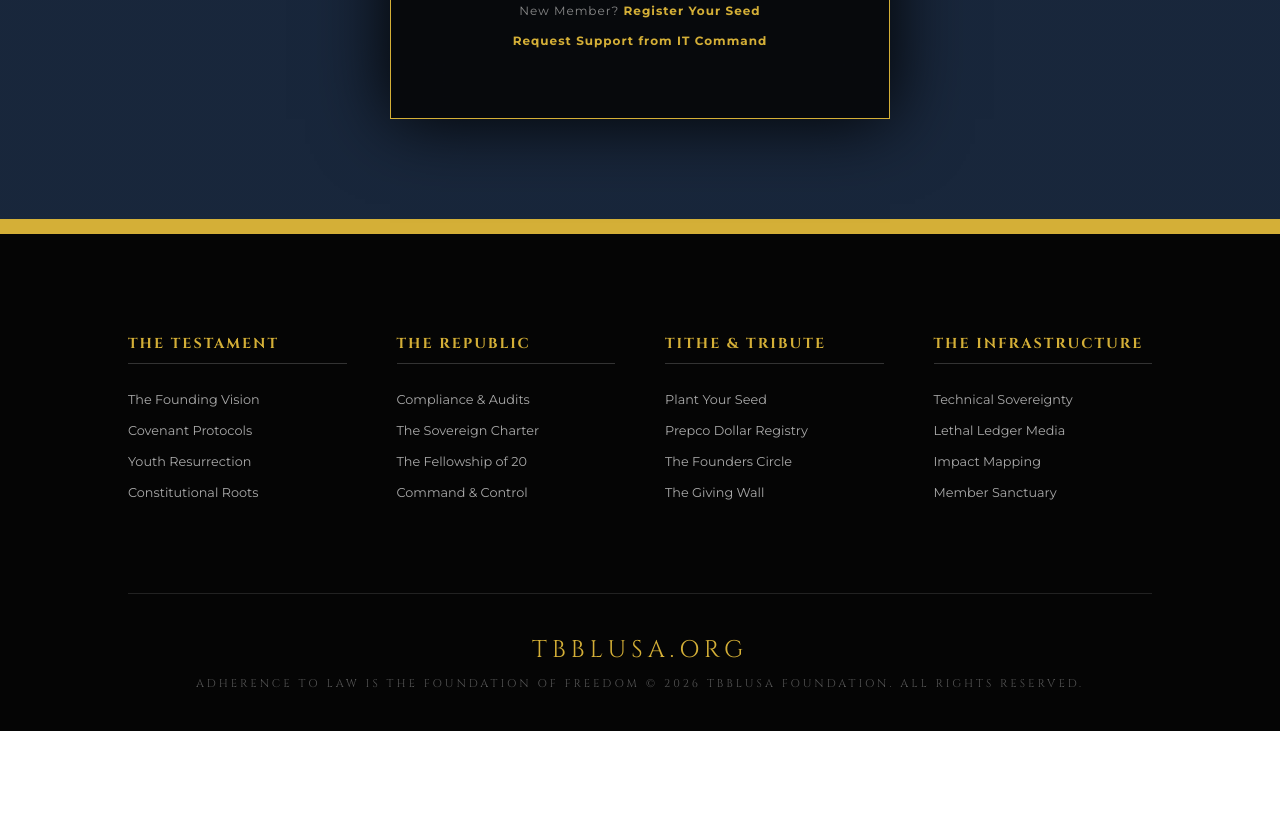
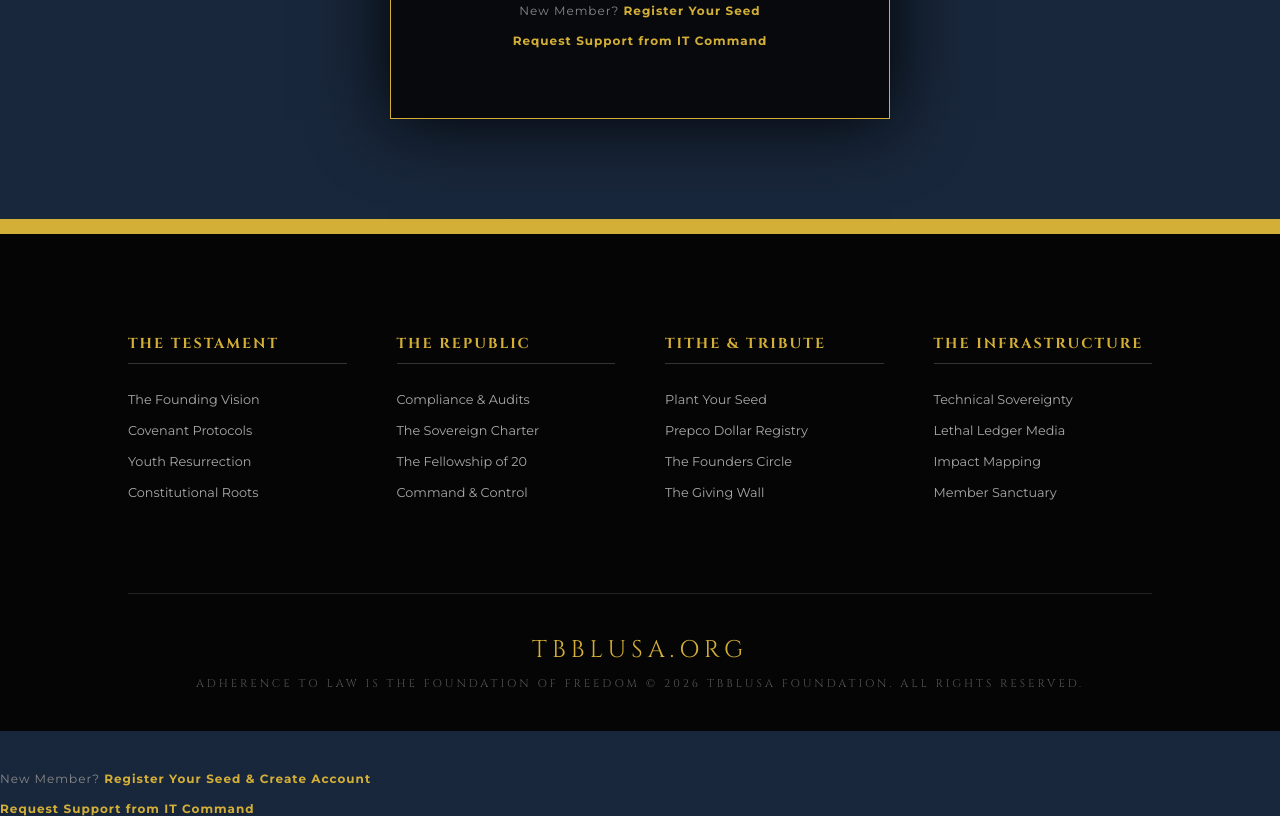
Before and after one commit to nehemiahbrown007/VexillaAITS.COM_COMETOCHRIST_GLM-TBBLUSA.ORG, a plain HTML site: page sanctuary-access.html in a window 1280 px wide. Shown: the part 758-1574 px from the top of the page. Before the commit the page ends 1489 px from the top, so only its background shows below. Drawn offline with Linux system fonts and the light colour scheme; a web font is replaced by a local one.

Commit message:
Update sanctuary-access.html

```diff
--- a/sanctuary-access.html
+++ b/sanctuary-access.html
@@ -203,6 +203,9 @@
         <p class="copyright-creed">ADHERENCE TO LAW IS THE FOUNDATION OF FREEDOM &copy; 2026 TBBLUSA FOUNDATION. ALL RIGHTS RESERVED.</p>
     </div>
 </footer>
-
+<div class="access-footer">
+    <p>New Member? <a href="the-tabernacle-of-giving.html">Register Your Seed & Create Account</a></p>
+    <p style="margin-top: 15px;"><a href="#">Request Support from IT Command</a></p>
+</div>
 </body>
 </html>
```
